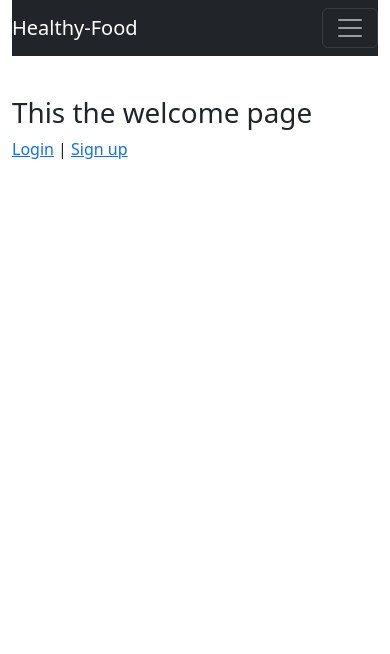
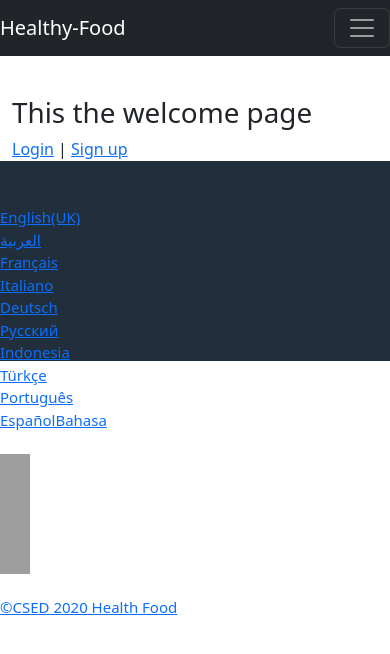
Before and after one commit to la-corne/healthyFood, a Rails app: page / in a window 390 px wide. Shown: the top 654 px of the page. Run offline with Rails 7, Linux system fonts and the light colour scheme; style sheets or scripts are compiled from the project's sources; some libraries are stand-ins or nearby versions; grey boxes are pictures that could not be loaded.

Commit message:
footer is finished

```diff
--- /dev/null
+++ b/healthy_food/app/views/layouts/_footer.html.erb
@@ -0,0 +1,67 @@
+<div class="footer" style="height:200px;background-color:#212F3C;font-size:15px ;width:100%">
+  <br>
+  <br>
+  <div class="row">
+    <div class="col-sm-1">
+    </div>
+    <div class="col-sm-1">
+      <a href="#">English(UK)</a>
+    </div>
+    <div class="col-sm-1">
+      <a href="#"> العربية </a>
+    </div>
+    <div class="col-sm-1">
+      <a href="#"> Français </a>
+    </div>
+    <div class="col-sm-1">
+      <a href="#"> Italiano </a>
+    </div>
+    <div class="col-sm-1">
+      <a href="#"> Deutsch </a>
+    </div>
+    <div class="col-sm-1">
+      <a href="#"> Русский </a>
+    </div>
+    <div class="col-sm-1">
+      <a href="#"> Indonesia </a>
+    </div>
+    <div class="col-sm-1">
+      <a href="#"> Türkçe </a>
+    </div>
+    <div class="col-sm-1">
+      <a href="#"> Português</a>
+    </div>
+    <div class="col-sm-1">
+      <a href="#"> EspañolBahasa </a>
+    </div>
+  </div>
+  <br>
+  <div class="row">
+    <div class="col-sm-4">
+    </div>
+    <div class="col-sm-1">
+      <img width="30" height="30" src="https://s3.amazonaws.com/codecademy-content/projects/make-a-website/lesson-4/twitter.svg">
+    </div>
+    <div class="col-sm-1">
+      <img width="30" height="30" src="https://s3.amazonaws.com/codecademy-content/projects/make-a-website/lesson-4/facebook.svg">
+    </div>
+    <div class="col-sm-1">
+      <img width="30" height="30" src="https://s3.amazonaws.com/codecademy-content/projects/make-a-website/lesson-4/instagram.svg">
+    </div>
+    <div class="col-sm-1">
+      <img width="30" height="30" src="https://s3.amazonaws.com/codecademy-content/projects/make-a-website/lesson-4/medium.svg">
+    </div>
+    <div class="col-sm-4">
+    </div>
+  </div>
+  <br>
+  <div class="row">
+    <div class="col-sm-5">
+    </div>
+    <div class="col-sm-4">
+      <a href="#">&copy;CSED 2020 Health Food</a>
+    </div>
+    <div class="col-sm-3">
+    </div>
+  </div>
+</div>
--- a/healthy_food/app/views/layouts/application.html.erb
+++ b/healthy_food/app/views/layouts/application.html.erb
@@ -17,9 +17,10 @@
 </head>
 
 <body>
+<%= render 'layouts/navigation' %>
 <div class="container-fluid">
-<%= render 'layouts/navigation' %>
 <%= yield %>
 </div>
+<%=render 'layouts/footer' %>
 </body>
 </html>
```
